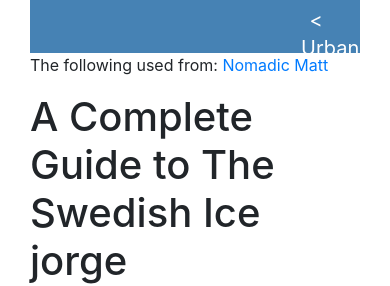
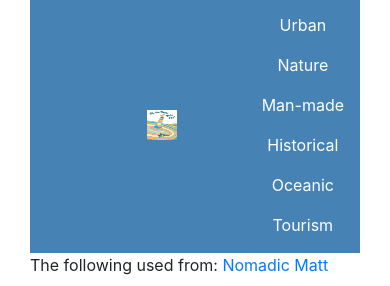
Before and after one commit to htvjorge/Travel-Blog, a plain HTML site: page index.html in a window 390 px wide. Shown: the part 1564-1850 px from the top of the page. Drawn offline with nearby package versions, Linux system fonts and the light colour scheme.

Commit message:
Update index.html

```diff
--- a/index.html
+++ b/index.html
@@ -28,7 +28,7 @@
 <nav class="navbar navbar-expand-sm">
 <a class="navbar-brand" href="#"></a>
 <button class="navbar-toggler" type='button' data-toggler="collapse"
-data-target="#navigationLinks"><span class="navbar-toggler-icon" src=" "><
+data-target="#navigationLinks"><span class="navbar-toggler-icon" src="HEAD.jpg"><img class="navbar-toggler-icon" src="HEAD.jpg"></button>
   <ul class="navbar-nav">
     <li class="nav-item">
       <a class="nav-link" href="#">Urban</a>
```
